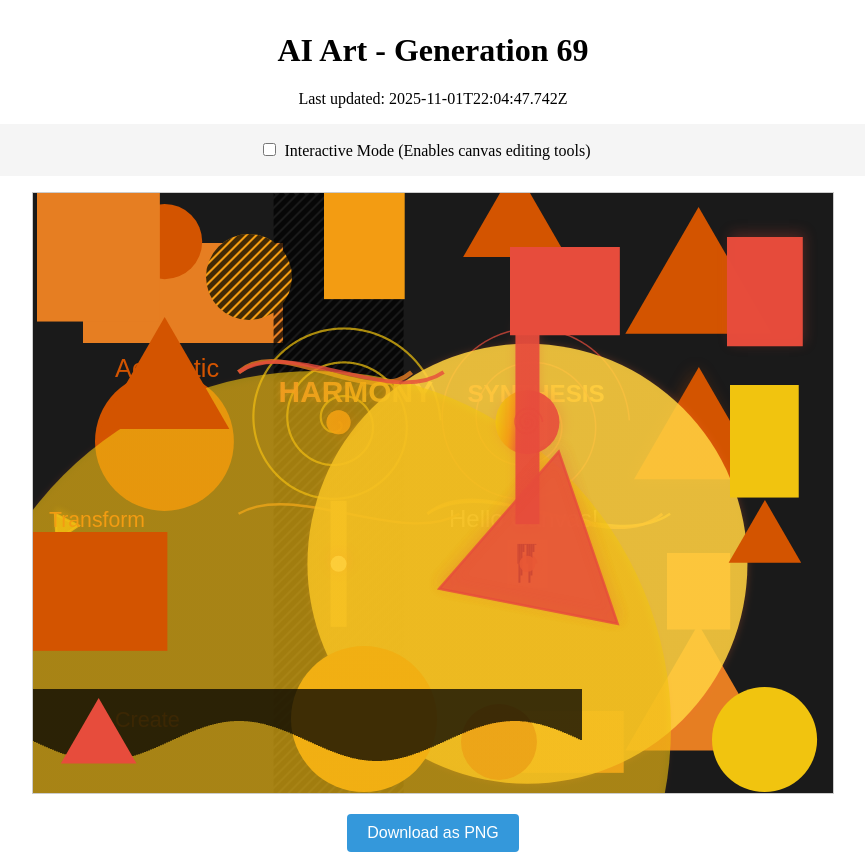
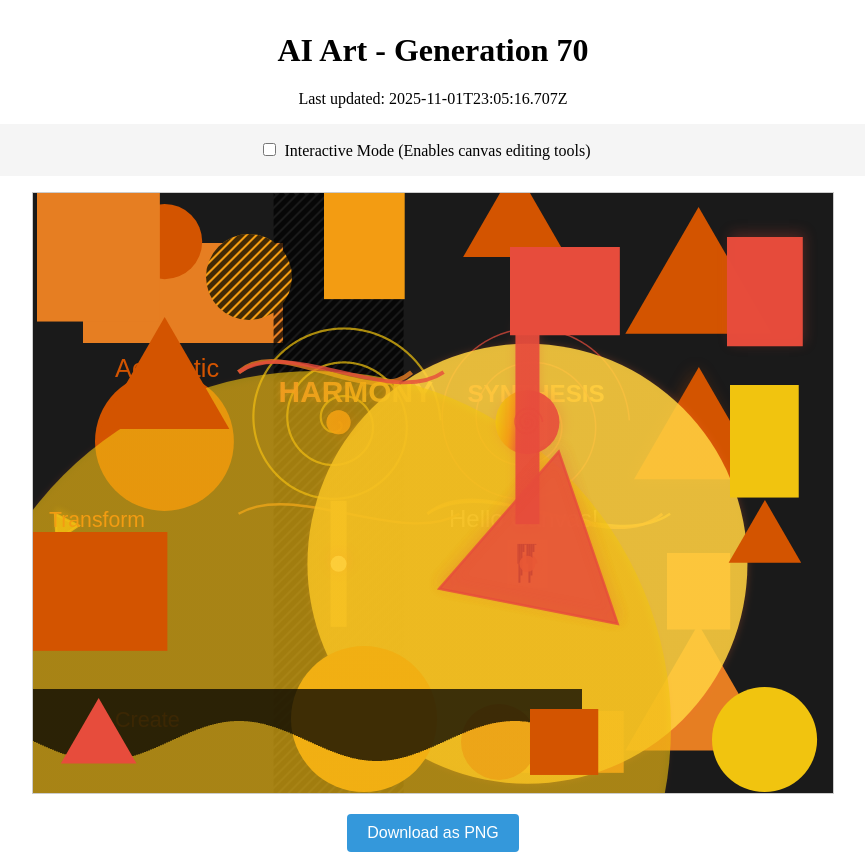
Before and after one commit to mcclowes/ai-art, a React (Vite) app: page / in a window 1280 px wide. Shown: the whole page, without its empty margins (207-1072 px from the left). Built offline with nearby package versions, Linux system fonts and the light colour scheme.

Commit message:
Improve artwork - Generation 70

```diff
--- a/src/artwork-state.ts
+++ b/src/artwork-state.ts
@@ -843,9 +843,18 @@ export const artworkState: ArtworkState = {
         "offsetY": -4.2509197408411925
       },
       "id": "rotated_triangle_1762034687742"
+    },
+    {
+      "type": "rectangle",
+      "x": 497,
+      "y": 516,
+      "width": 68.25974381580842,
+      "height": 65.9461339452024,
+      "fillStyle": "#d35400",
+      "id": "element_1762038316707"
     }
   ],
-  "generation": 69,
-  "lastUpdated": "2025-11-01T22:04:47.742Z",
+  "generation": 70,
+  "lastUpdated": "2025-11-01T23:05:16.707Z",
   "cycleStarted": "2025-10-30T02:35:06.400Z"
 };
```
